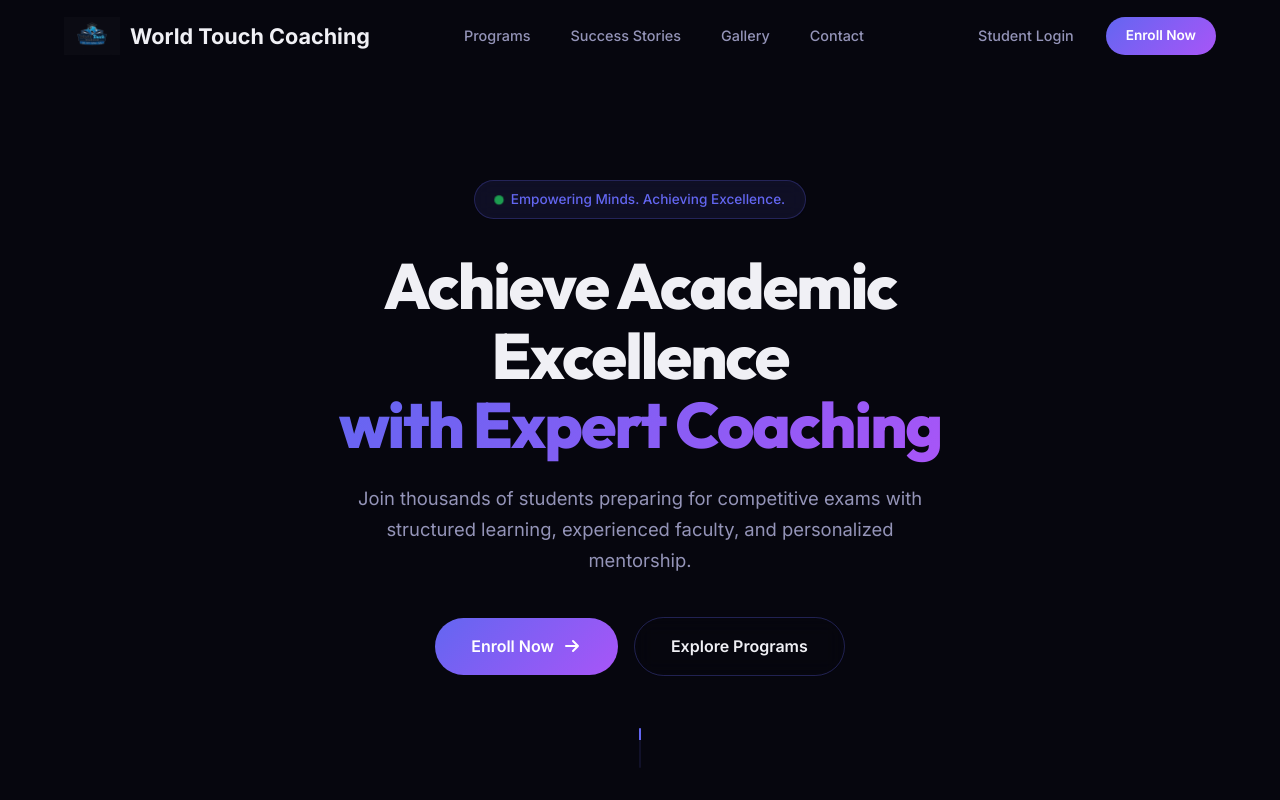
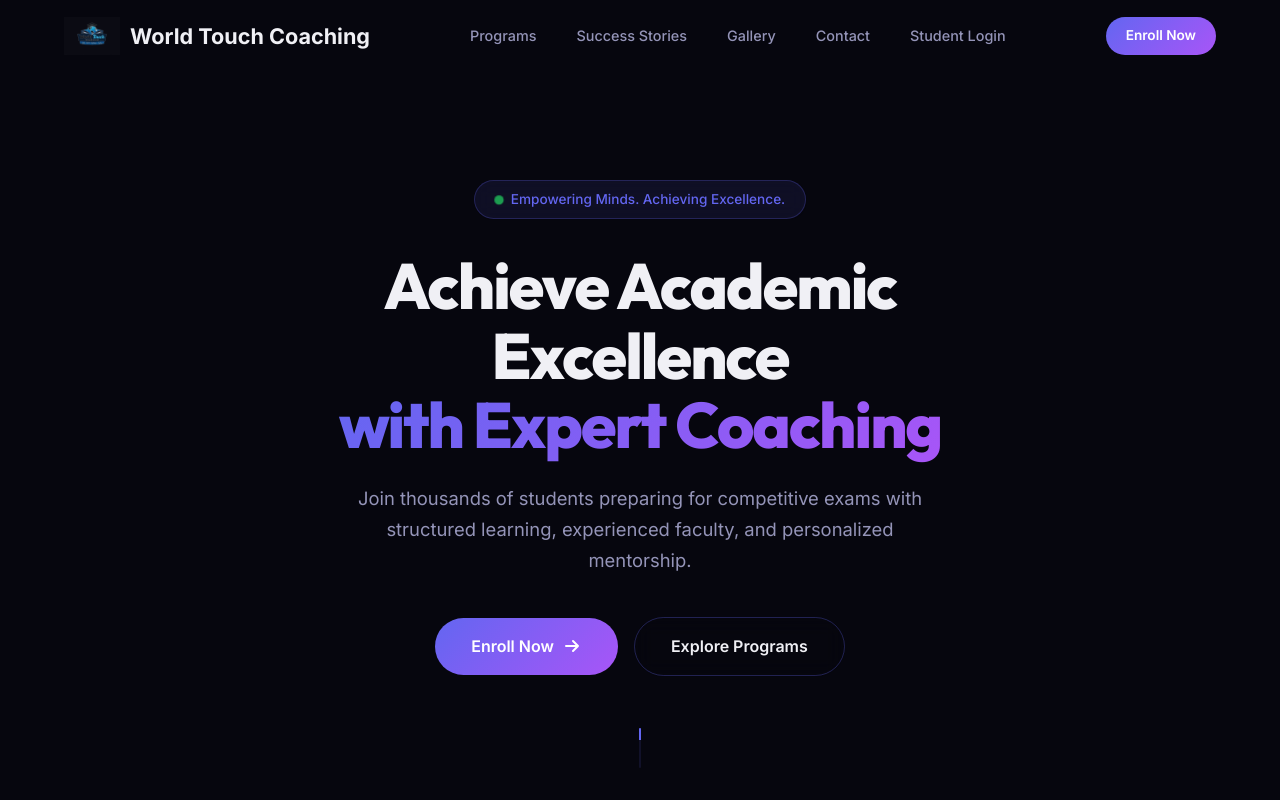
Before and after one commit to imam-haris/Academy, a Next.js app: page / in a window 1280 px wide. Shown: the top 800 px of the page. Built offline with nearby package versions, Linux system fonts and the light colour scheme.

Commit message:
navbar-updated

```diff
--- a/components/Navbar.tsx
+++ b/components/Navbar.tsx
@@ -32,12 +32,11 @@ export default function Navbar() {
           <li><Link href="/programs" onClick={() => setIsMobileMenuOpen(false)}>Programs</Link></li>
           <li><Link href="/success-stories" onClick={() => setIsMobileMenuOpen(false)}>Success Stories</Link></li>
           <li><Link href="/gallery" onClick={() => setIsMobileMenuOpen(false)}>Gallery</Link></li>
-          {/* <li><Link href="/faq" onClick={() => setIsMobileMenuOpen(false)}>FAQ</Link></li> */}
           <li><Link href="/contact" onClick={() => setIsMobileMenuOpen(false)}>Contact</Link></li>
+          <li><Link href="#">Student Login</Link></li>
         </ul>
 
         <div className={`nav-actions ${isMobileMenuOpen ? "active" : ""}`}>
-          <a href="#" className="btn-ghost">Student Login</a>
           <Link href="/programs" className="btn-primary btn-sm">Enroll Now</Link>
         </div>
 
```
